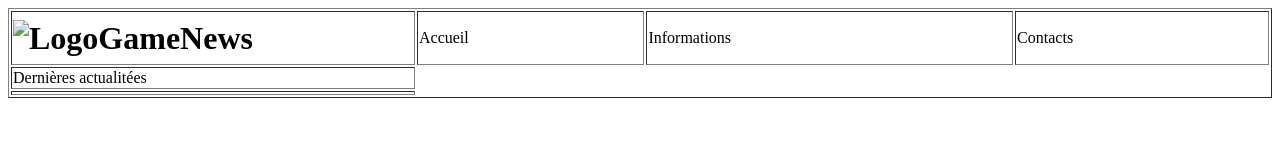
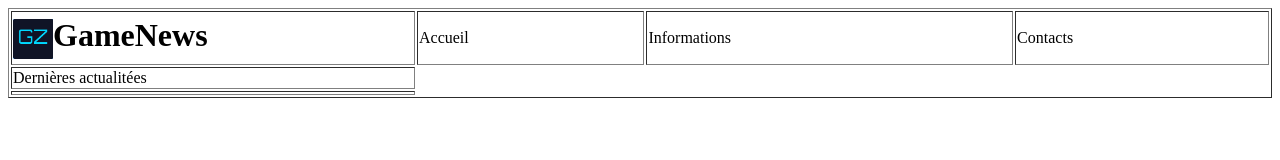
Before and after one commit to kananiwassim8-ops/GameNews, a plain HTML site: page accueil/accueil.html in a window 1280 px wide. Drawn offline with Linux system fonts and the light colour scheme.

Commit message:
modif morgan

```diff
--- a/accueil/Accueil.css
+++ b/accueil/Accueil.css
@@ -4,6 +4,7 @@ table {
 }
 td {
     font-family: 'orbitron';
+
 }
 
 .topbar {
@@ -11,4 +12,11 @@ td {
     height: 50px;
     font-weight: 900;
     font-size: xx-large;
+
 }
+
+#logo {
+    width: 40px;
+    height: 40px;
+    vertical-align:middle;
+}
--- a/accueil/accueil.html
+++ b/accueil/accueil.html
@@ -9,7 +9,7 @@
 <body>
    <table border="1px">
     <tr border="1px">
-        <td class="topbar"><img src="" alt="Logo" />GameNews</td> <td>Accueil</td><td>Informations</td><td>Contacts</td>
+        <td class="topbar"><img id="logo"src="images/logo.png" alt="Logo" />GameNews</td> <td>Accueil</td><td>Informations</td><td>Contacts</td>
     </tr>
     <tr><td>Dernières actualitées</td>
 
```
Also changed, not shown: accueil/images/logo.png (added).
